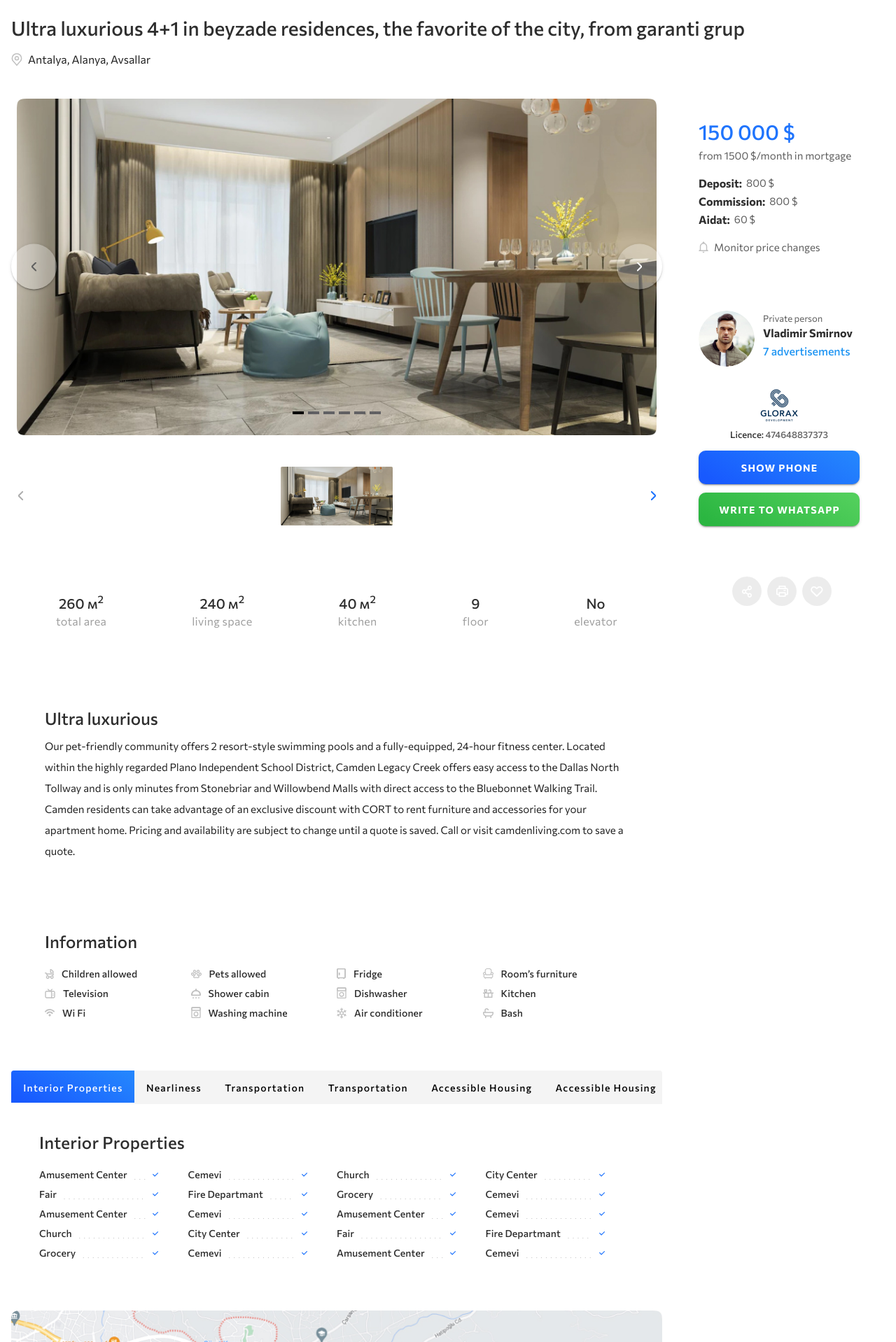
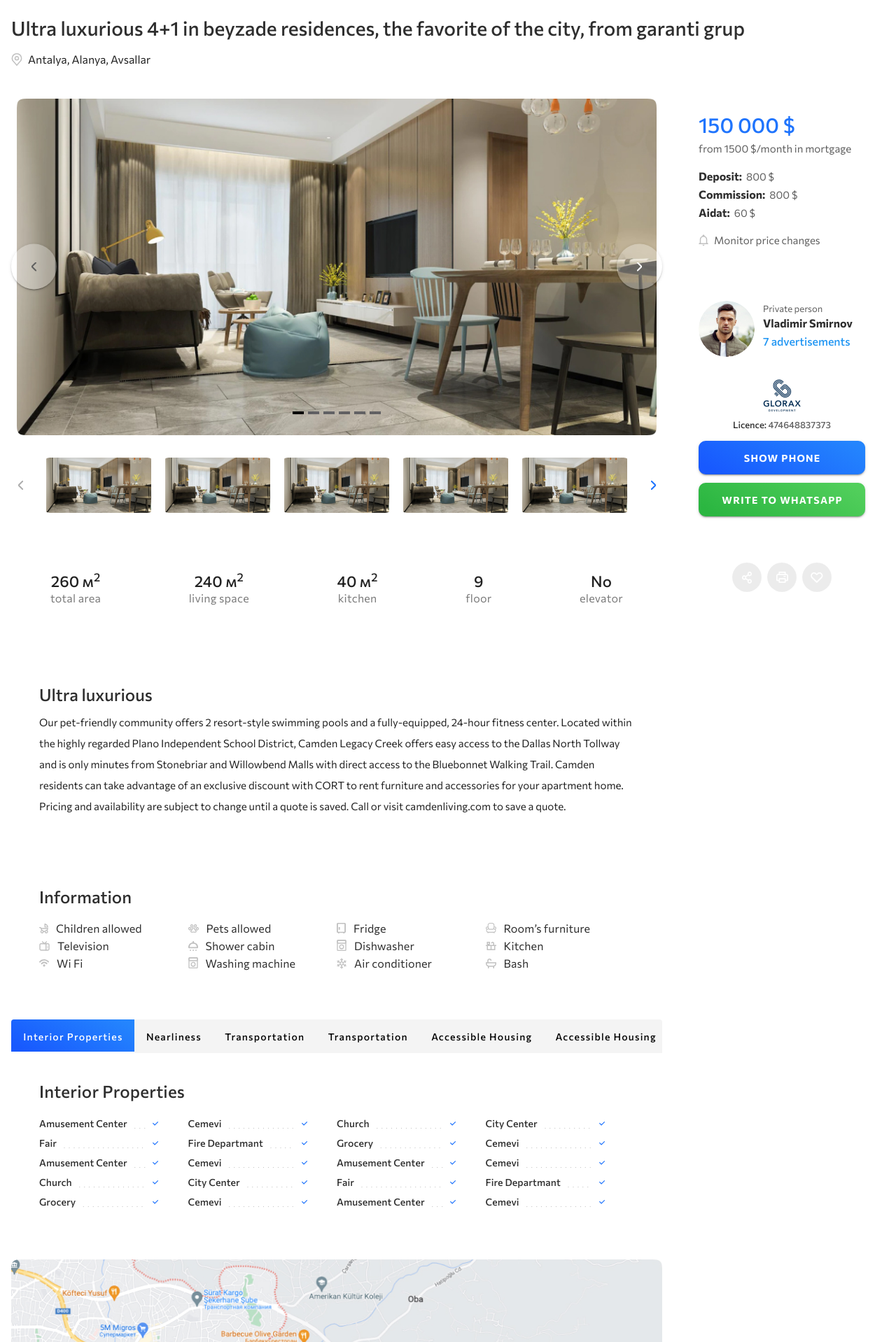
Before and after one commit to MaksBarabanshikov/amoda.io, a Vue app: page / in a window 1280 px wide. Shown: the part 142-2060 px from the top of the page at 70% size. Built offline with nearby package versions, Linux system fonts and the light colour scheme.

Commit message:
mobile v1

```diff
--- a/src/App.vue
+++ b/src/App.vue
@@ -1,6 +1,6 @@
 <script setup>
   import VHeader from '@/components/header/vHeader.vue';
-  import MyFooter from '@/components/footer/MyFooter.vue';
+  // import MyFooter from '@/components/footer/MyFooter.vue';
   import MyBreadcrumbs from '@/components/myBreadcrumbs/myBreadcrumbs.vue';
 </script>
 
@@ -13,7 +13,7 @@
         <router-view></router-view>
       </v-container>
     </v-main>
-    <my-footer />
+    <!--    <my-footer />-->
   </v-app>
 </template>
 
--- a/src/components/MyCarousel/ImageControl.vue
+++ b/src/components/MyCarousel/ImageControl.vue
@@ -11,15 +11,31 @@
 
   const settings = {
     itemsToShow: 5,
+    transition: 500,
+    snapAlign: 'start',
     mouseDrag: false,
   };
+
+  const breakpoints = {
+    925: {
+      itemsToShow: 5,
+    },
+    786: {
+      itemsToShow: 4,
+    },
+    300: {
+      itemsToShow: 3,
+    },
+  };
+
+  console.log(breakpoints);
 </script>
 
 <template>
   <div class="carousel-pagination product-card__block px-10 py-3">
     <carousel
-      translate="1000"
       :settings="settings"
+      :breakpoints="breakpoints"
       class="product-card__carousel"
     >
       <slide
@@ -52,8 +68,8 @@
 <style lang="scss">
   .carousel-pagination {
     .carousel__slide {
-      width: 170px;
-      height: 110px;
+      width: 100%;
+      height: 100%;
       padding: 0 5px 0 5px;
       border-radius: 10px;
       overflow: hidden;
--- a/src/components/MyCarousel/MyCarousel.vue
+++ b/src/components/MyCarousel/MyCarousel.vue
@@ -4,6 +4,7 @@
   import IconArrow from '@/icons/IconArrow.vue';
   import ImageControl from '@/components/MyCarousel/ImageControl.vue';
   import { reactive, ref } from 'vue';
+  import { useDisplay } from 'vuetify';
 
   defineProps({
     slides: Array,
@@ -16,6 +17,8 @@
     transition: 700,
     snapAlign: 'start',
   });
+
+  const { mobile } = useDisplay();
 
   const mainCarousel = ref(null);
 
@@ -51,7 +54,7 @@
   </carousel>
 
   <image-control
-    v-if="controlImage"
+    v-if="controlImage && !mobile"
     :slides="slides"
     @changeSlide="handleChangeSlide"
   />
--- a/src/components/MyTabs/MyTabs.vue
+++ b/src/components/MyTabs/MyTabs.vue
@@ -10,15 +10,8 @@
 </script>
 
 <template>
-  <div class="product-card__block">
   <v-card class="my-tab">
-      <v-tabs
-        grow
-        v-model="tab"
-        bg-color="#F4F4F4"
-        color="#5F5F5F"
-        class="text-sm font-medium leading-5 text-lowercase"
-      >
+    <v-tabs grow v-model="tab" bg-color="#F4F4F4" color="#5F5F5F">
       <v-tab value="Interior Properties">Interior Properties</v-tab>
       <v-tab value="Nearliness">Nearliness</v-tab>
       <v-tab value="Transportation">Transportation</v-tab>
@@ -115,7 +108,7 @@
         </v-window-item>
         <v-window-item value="Accessible Housing">
           <h2 class="product-card__block-title">Accessible Housing</h2>
-            <v-list class="grid grid-cols-4">
+          <v-list class="grid">
             <v-list-item
               min-height="25"
               class="text-dark"
@@ -158,12 +151,16 @@
       </v-window>
     </v-card-text>
   </v-card>
-  </div>
 </template>
 
 <style lang="scss">
   .my-tab {
     box-shadow: none !important;
+
+    @media (max-width: 1000px) {
+      padding: 20px 15px !important;
+      background-color: #fff !important;
+    }
 
     .v-list-item-title {
       max-width: 170px;
@@ -184,6 +181,56 @@
           letter-spacing: 5px;
         }
       }
+
+      @media (max-width: 1000px) {
+        font-size: 11px !important;
+        line-height: 230%;
+        margin-right: 5px;
+      }
+    }
+
+    .v-tabs {
+      @media (max-width: 1000px) {
+        height: auto;
+        background: #fff !important;
+      }
+    }
+
+    .v-card-text {
+      @media (max-width: 1000px) {
+        padding: 0 !important;
+      }
+      h2 {
+        @media (max-width: 1000px) {
+          display: none;
+        }
+      }
+    }
+
+    .grid {
+      display: grid;
+      grid-template-columns: repeat(4, minmax(0, 1fr));
+
+      @media (max-width: 1000px) {
+        grid-template-columns: repeat(3, minmax(0, 1fr));
+      }
+
+      @media (max-width: 574px) {
+        grid-template-columns: repeat(2, minmax(0, 1fr));
+      }
+    }
+
+    .v-tab {
+      @media (max-width: 1000px) {
+        margin: 1px 0;
+        background: linear-gradient(0deg, #f4f4f4, #f4f4f4), #2653f2;
+      }
+    }
+    .v-slide-group__content {
+      @media (max-width: 1000px) {
+        display: flex;
+        flex-direction: column;
+      }
     }
   }
 </style>
--- a/src/components/header/HeaderButtons.vue
+++ b/src/components/header/HeaderButtons.vue
@@ -25,9 +25,5 @@
       <IconPlus class="me-2" />
       <span>Добавить объявление</span>
     </v-btn>
-
-    <v-btn v-if="mobile" class="primary-gradient" icon height="36" width="36">
-      <IconPlus />
-    </v-btn>
   </div>
 </template>
--- a/src/style.scss
+++ b/src/style.scss
@@ -2,6 +2,10 @@
 @tailwind components;
 @tailwind utilities;
 
+html {
+  max-width: 100vw;
+  overflow: hidden;
+}
 body {
   font-family: 'Commissioner', sans-serif;
   font-weight: 400;
--- a/src/views/ProductCard/ProductCardView.vue
+++ b/src/views/ProductCard/ProductCardView.vue
@@ -3,6 +3,9 @@
   import CardContent from '@/views/ProductCard/components/CardContent.vue';
   import CarouselOffers from '@/views/ProductCard/components/CarouselOffers.vue';
   import IconLocation from '@/icons/iconLocation.vue';
+  import { useDisplay } from 'vuetify';
+
+  const { mobile } = useDisplay();
 </script>
 <template>
   <section class="product-card">
@@ -17,7 +20,7 @@
     </div>
     <v-row class="relative mt-8">
       <card-content />
-      <sticky-johny />
+      <sticky-johny v-if="!mobile" />
     </v-row>
   </section>
   <carousel-offers />
@@ -29,6 +32,19 @@
       h1 {
         font-size: 28px;
         font-weight: 500;
+
+        @media (max-width: 1000px) {
+          font-size: 22px;
+          line-height: 130%;
+        }
+      }
+
+      span {
+        @media (max-width: 1000px) {
+          font-weight: 400;
+          font-size: 12px;
+          line-height: 160%;
+        }
       }
     }
   }
--- a/src/views/ProductCard/components/CardContent.vue
+++ b/src/views/ProductCard/components/CardContent.vue
@@ -98,7 +98,7 @@
   ];
 </script>
 <template>
-  <v-col class="product-card__content" cols="9">
+  <v-col class="product-card__content" md="12" lg="9">
     <my-carousel :colors="colors" :slides="slides" control-image />
     <text-block />
     <my-tabs :tab-item="tabItem" />
@@ -111,10 +111,26 @@
 <style lang="scss">
   .product-params {
     .v-list-item-title {
-      @apply text-dark text-xl font-medium;
+      font-weight: 500;
+      font-size: 22px;
+      line-height: 130%;
+      @media screen and (max-width: 1000px) {
+        font-size: 16px;
+        color: #2e2e2e;
+      }
+
+      @media screen and (max-width: 568px) {
+        font-size: 14px;
+      }
     }
     .v-list-item-subtitle {
-      @apply text-grayDark text-base;
+      font-weight: 400;
+      font-size: 16px;
+      line-height: 130%;
+      @media screen and (max-width: 1000px) {
+        font-size: 14px;
+        color: #5f5f5f;
+      }
     }
   }
   .product-card__content {
@@ -123,19 +139,39 @@
     }
   }
   .product-card__block {
-    @apply bg-white rounded-10;
+    background-color: #fff;
+    border-radius: 10px;
+    padding: 40px;
+
+    @media (max-width: 1000px) {
+      padding: 30px;
+    }
+
+    @media (max-width: 700px) {
+      padding: 20px 15px !important;
+    }
 
     &-title {
       font-weight: 500;
       font-size: 24px;
       line-height: 29px;
       margin-bottom: 10px;
+
+      @media (max-width: 1000px) {
+        font-size: 20px;
+        line-height: 24px;
+      }
     }
 
     &-text {
       font-weight: 400;
       font-size: 15px;
       line-height: 200%;
+
+      @media (max-width: 1000px) {
+        font-size: 12px;
+        line-height: 165%;
+      }
     }
   }
   .product-card__info {
--- a/src/views/ProductCard/components/CarouselOffers.vue
+++ b/src/views/ProductCard/components/CarouselOffers.vue
@@ -1,8 +1,9 @@
 <script setup>
-  import { Carousel, Slide, Navigation } from 'vue3-carousel';
+  import { Carousel, Slide, Navigation, Pagination } from 'vue3-carousel';
   import IconArrow from '@/icons/IconArrow.vue';
   import CarouselCard from '@/views/ProductCard/components/CarouselCard.vue';
   import { reactive } from 'vue';
+  import { useDisplay } from 'vuetify';
 
   const settings = reactive({
     itemsToShow: 4,
@@ -10,19 +11,33 @@
     snapAlign: 'start',
   });
 
+  const { mobile } = useDisplay();
+
+  const breakpoints = {
+    1200: {
+      itemsToShow: 4,
+    },
+    754: {
+      itemsToShow: 2,
+    },
+    300: {
+      itemsToShow: 1,
+    },
+  };
+
   const slides = ['первый', 'второй', 'третий', 'четвертый', 'пятый', 'шестой'];
 </script>
 <template>
-  <div class="product-card__block product-card__test py-10 mt-5">
-    <div class="px-12">
-      <h2 class="product-card__block-title mb-7">Nearliness</h2>
+  <div class="product-card__block product-card__test py-lg-10 mt-5">
+    <div class="px-lg-12">
+      <h2 class="product-card__block-title mb-lg-7">Nearliness</h2>
       <div class="carousel-cards">
-        <carousel :settings="settings">
+        <carousel :settings="settings" :breakpoints="breakpoints">
           <slide v-for="slide in slides" :key="slide">
             <carousel-card />
           </slide>
           <template #addons>
-            <navigation>
+            <navigation v-if="!mobile">
               <template #prev>
                 <v-btn class="blue-arrow" variant="flat" icon size="40">
                   <IconArrow type="prev" />
@@ -34,6 +49,7 @@
                 </v-btn>
               </template>
             </navigation>
+            <pagination v-if="mobile" />
           </template>
         </carousel>
       </div>
@@ -48,6 +64,20 @@
 
     .carousel__viewport {
       padding: 10px 0 10px 0;
+    }
+
+    .carousel__pagination {
+      bottom: -20px !important;
+
+      &-button {
+        &:after {
+          background-color: #e2e2e2 !important;
+        }
+
+        &--active:after {
+          background-color: #1f74fd !important;
+        }
+      }
     }
 
     .v-btn {
--- a/src/views/ProductCard/components/StickyJohny.vue
+++ b/src/views/ProductCard/components/StickyJohny.vue
@@ -23,14 +23,14 @@
 </script>
 
 <template>
-  <v-col cols="3">
+  <v-col class="pa-0" sm="12" lg="3">
     <div class="sticky-johny sticky top-20">
       <div class="sticky-johny__head">
         <h3>150 000 $</h3>
         <span>from 1500 $/month in mortgage</span>
         <v-list>
           <v-list-item v-for="item in list" :key="item.title" min-height="26">
-            <div class="d-flex">
+            <div class="d-flex align-center">
               <h6>{{ item.title }}&nbsp;</h6>
               <span>{{ item.content }}</span>
             </div>
@@ -97,11 +97,16 @@
 
   .sticky-johny {
     & > div {
-      @apply bg-white rounded-10;
+      background: #fff;
+      border-radius: 10px;
     }
     &__head,
     &__body {
-      @apply pt-7 pb-9 pl-7 pr-9;
+      padding: 30px 40px;
+
+      @media (max-width: 1000px) {
+        padding: 15px 20px;
+      }
     }
 
     &__footer {
@@ -115,6 +120,12 @@
         line-height: 37px;
         color: #1f74fd;
         margin-bottom: 4px;
+
+        @media (max-width: 1000px) {
+          font-weight: 500;
+          font-size: 22px;
+          line-height: 27px;
+        }
       }
 
       span {
@@ -122,12 +133,22 @@
         font-size: 15px;
         line-height: 150%;
         color: #5f5f5f;
+
+        @media (max-width: 1000px) {
+          font-weight: 400;
+          font-size: 13px;
+          line-height: 150%;
+        }
       }
 
       .v-list {
         margin-top: 15px;
         margin-bottom: 15px;
         padding: 0;
+
+        @media (max-width: 1000px) {
+          margin: 10px 0;
+        }
       }
     }
 
--- a/src/views/ProductCard/components/TextBlock.vue
+++ b/src/views/ProductCard/components/TextBlock.vue
@@ -1,5 +1,9 @@
 <script setup>
   import InformationIcon from '@/icons/information/informationIcon.vue';
+  import StickyJohny from '@/views/ProductCard/components/StickyJohny.vue';
+  import { useDisplay } from 'vuetify';
+
+  const { mobile } = useDisplay();
 
   const params = [
     {
@@ -80,7 +84,7 @@
 </script>
 
 <template>
-  <div class="product-card__block py-10 px-12">
+  <div class="product-card__block">
     <v-list class="product-params d-flex justify-space-between text-center">
       <v-list-item v-for="param in params" :key="param.subtitle">
         <v-list-item-title
@@ -90,7 +94,8 @@
       </v-list-item>
     </v-list>
   </div>
-  <div class="product-card__block py-10 px-12">
+  <sticky-johny class="w-100" v-if="mobile" />
+  <div class="product-card__block">
     <h2 class="product-card__block-title">Ultra luxurious</h2>
     <p class="product-card__block-text">
       Our pet-friendly community offers 2 resort-style swimming pools and a
@@ -104,9 +109,9 @@
       camdenliving.com to save a quote.
     </p>
   </div>
-  <div class="product-card__block product-card__info py-10 px-12">
+  <div class="product-card__block product-card__info">
     <h2 class="product-card__block-title">Information</h2>
-    <v-list class="grid grid-cols-4">
+    <v-list>
       <v-list-item
         min-height="25"
         class="text-dark"
@@ -121,3 +126,23 @@
     </v-list>
   </div>
 </template>
+
+<style lang="scss">
+  .product-card__info {
+    .v-list {
+      display: grid;
+      grid-template-columns: repeat(4, minmax(0, 1fr));
+
+      @media (max-width: 1000px) {
+        grid-template-columns: repeat(2, minmax(0, 1fr));
+      }
+
+      &-item-title {
+        @media (max-width: 1000px) {
+          font-size: 13px;
+          line-height: 220%;
+        }
+      }
+    }
+  }
+</style>
```
Lines whose indentation alone changed are shown as unchanged.
